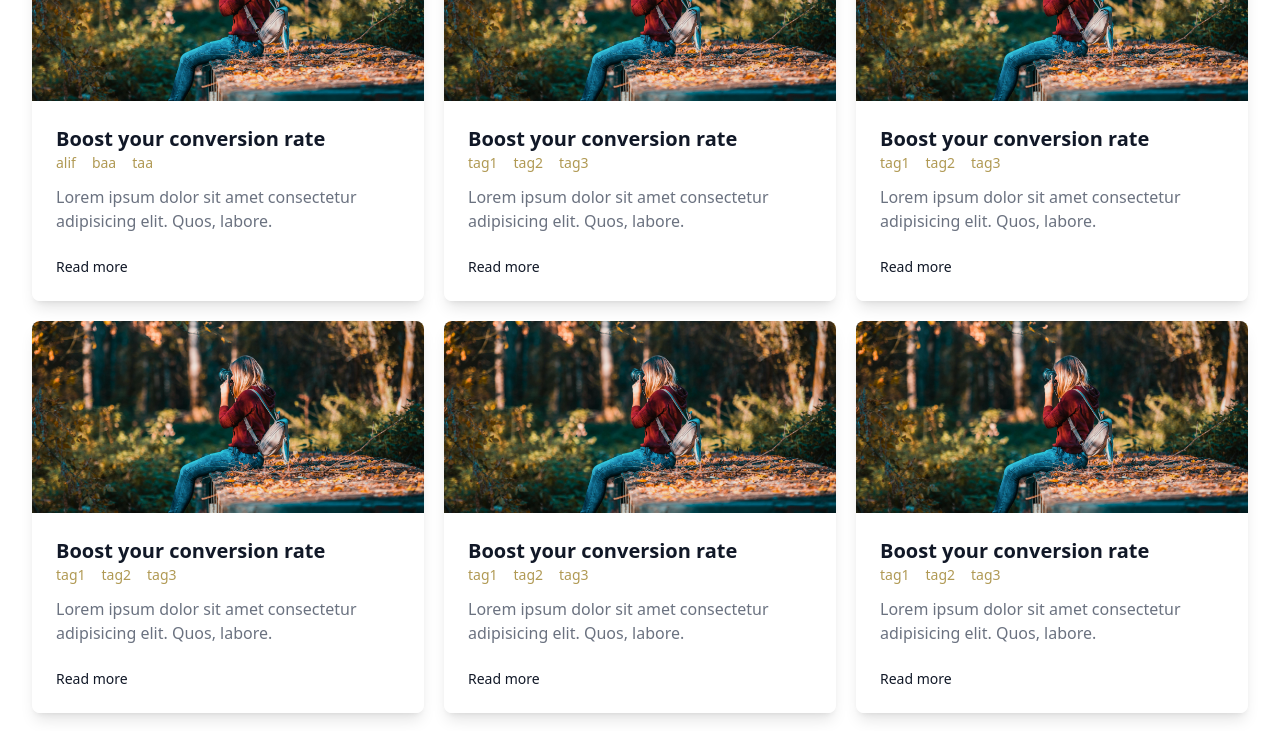
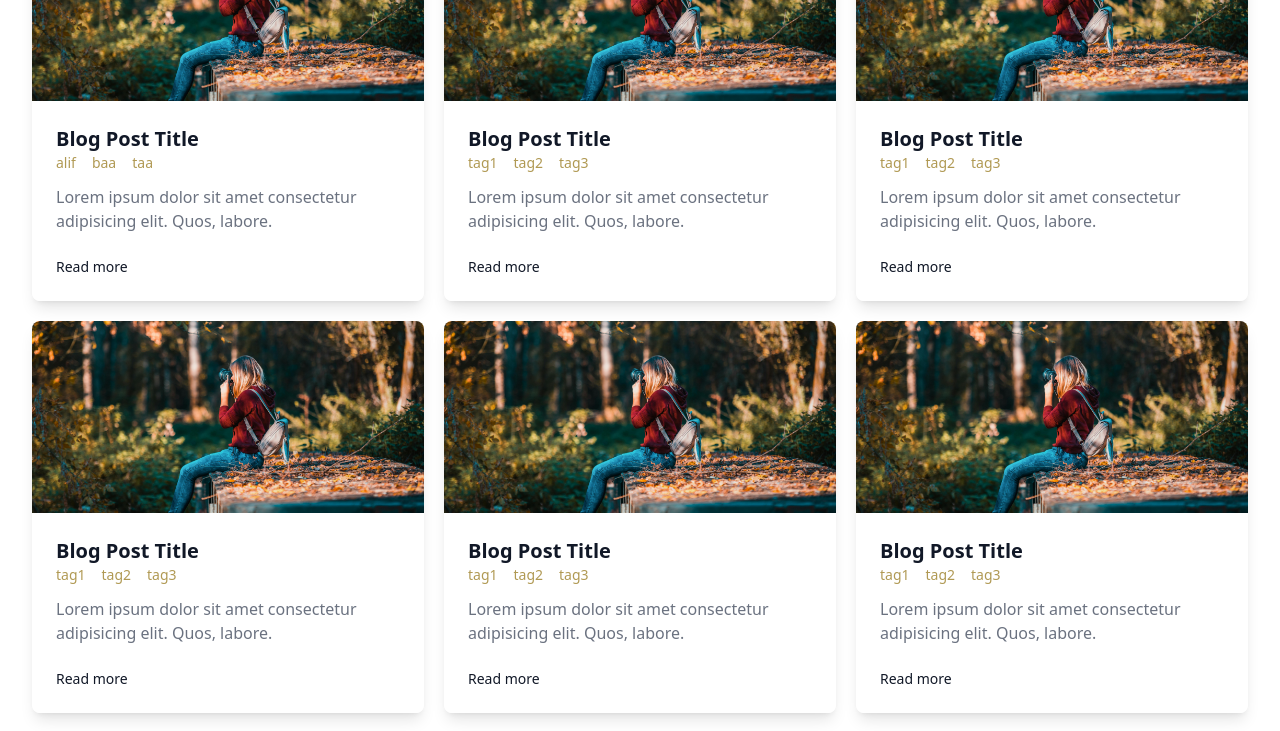
Before and after one commit to RafiaSuleman/final-blog, a Next.js app: page /product in a window 1280 px wide. Shown: the part 920-1651 px from the top of the page. Built offline with nearby package versions, Linux system fonts and the light colour scheme.

Commit message:
commit-8

```diff
--- a/src/app/product/page.tsx
+++ b/src/app/product/page.tsx
@@ -18,7 +18,6 @@
             title:'Blog Post Title',
             description:'Lorem ipsum dolor sit amet consectetur adipisicing elit. Quos, labore.',
             imageUrl:"/pic1.jpg",
-
                 tag1:'tag1',
                 tag2:'tag2',
                 tag3:'tag3',
@@ -28,7 +27,6 @@
             title:'Blog Post Title',
             description:'Lorem ipsum dolor sit amet consectetur adipisicing elit. Quos, labore.',
             imageUrl:"/pic1.jpg",
-
                 tag1:'tag1',
                 tag2:'tag2',
                 tag3:'tag3',
@@ -37,17 +35,6 @@
             title:'Blog Post Title',
             description:'Lorem ipsum dolor sit amet consectetur adipisicing elit. Quos, labore.',
             imageUrl:"/pic1.jpg",
-
-                tag1:'tag1',
-                tag2:'tag2',
-                tag3:'tag3',
-
-        },
-        {
-            title:'Blog Post Title',
-            description:'Lorem ipsum dolor sit amet consectetur adipisicing elit. Quos, labore.',
-            imageUrl:"/pic1.jpg",
-
                 tag1:'tag1',
                 tag2:'tag2',
                 tag3:'tag3',
@@ -66,7 +53,15 @@
             title:'Blog Post Title',
             description:'Lorem ipsum dolor sit amet consectetur adipisicing elit. Quos, labore.',
             imageUrl:"/pic1.jpg",
+                tag1:'tag1',
+                tag2:'tag2',
+                tag3:'tag3',
 
+        },
+        {
+            title:'Blog Post Title',
+            description:'Lorem ipsum dolor sit amet consectetur adipisicing elit. Quos, labore.',
+            imageUrl:"/pic1.jpg",
                 tag1:'tag1',
                 tag2:'tag2',
                 tag3:'tag3',
@@ -172,7 +167,7 @@
                             </div>
                             <div className="flex flex-1 flex-col justify-between bg-white p-6">
                             <div className="flex-1">
-                                <h1 className="text-xl font-semibold text-gray-900">Boost your conversion rate</h1>
+                                <h1 className="text-xl font-semibold text-gray-900">{card.title}</h1>
                                 <div className="flex gap-4 text-sm font-medium text-[#B09953] ">
                                     <div>{card.tag1}</div>
                                     <div>{card.tag2}</div>
```
